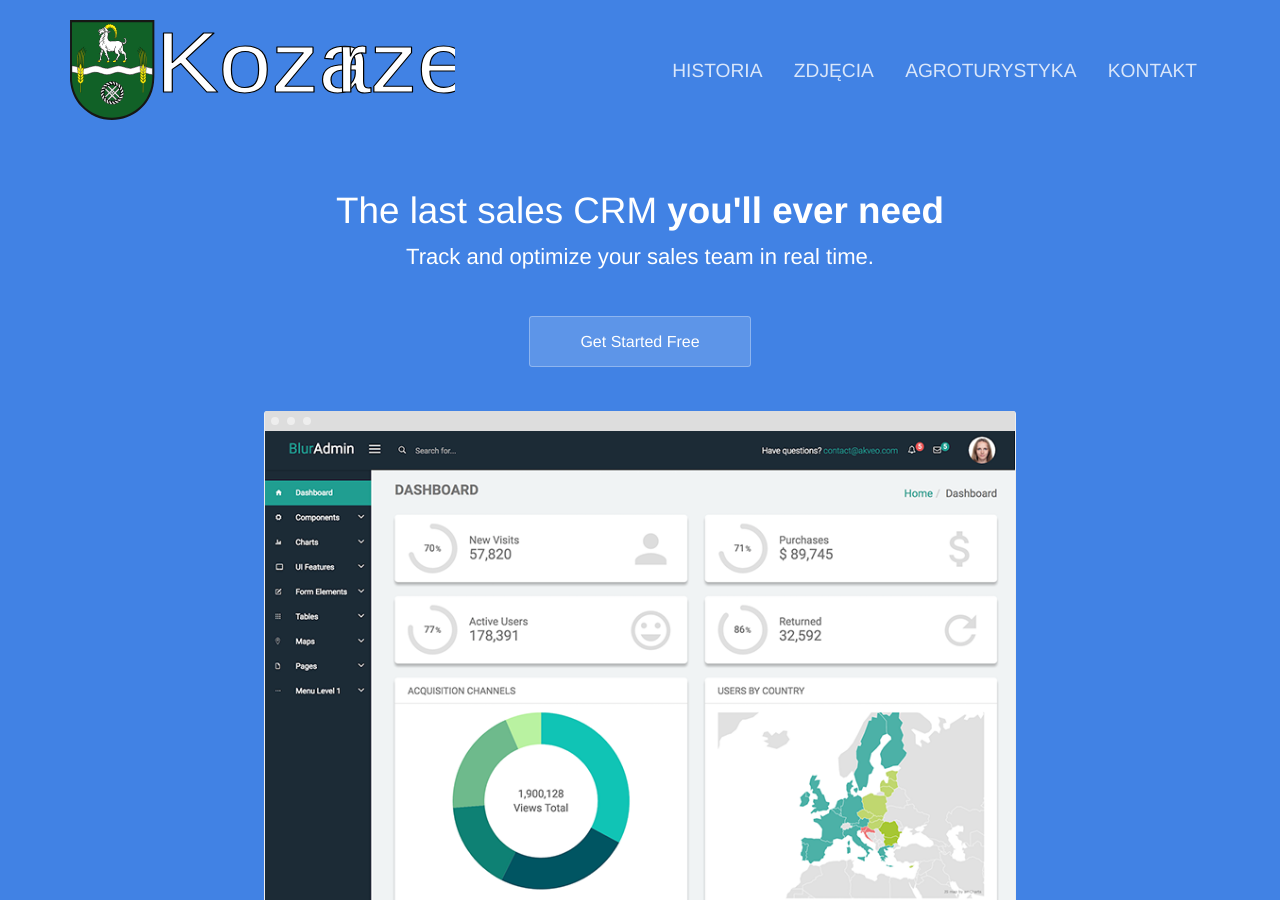
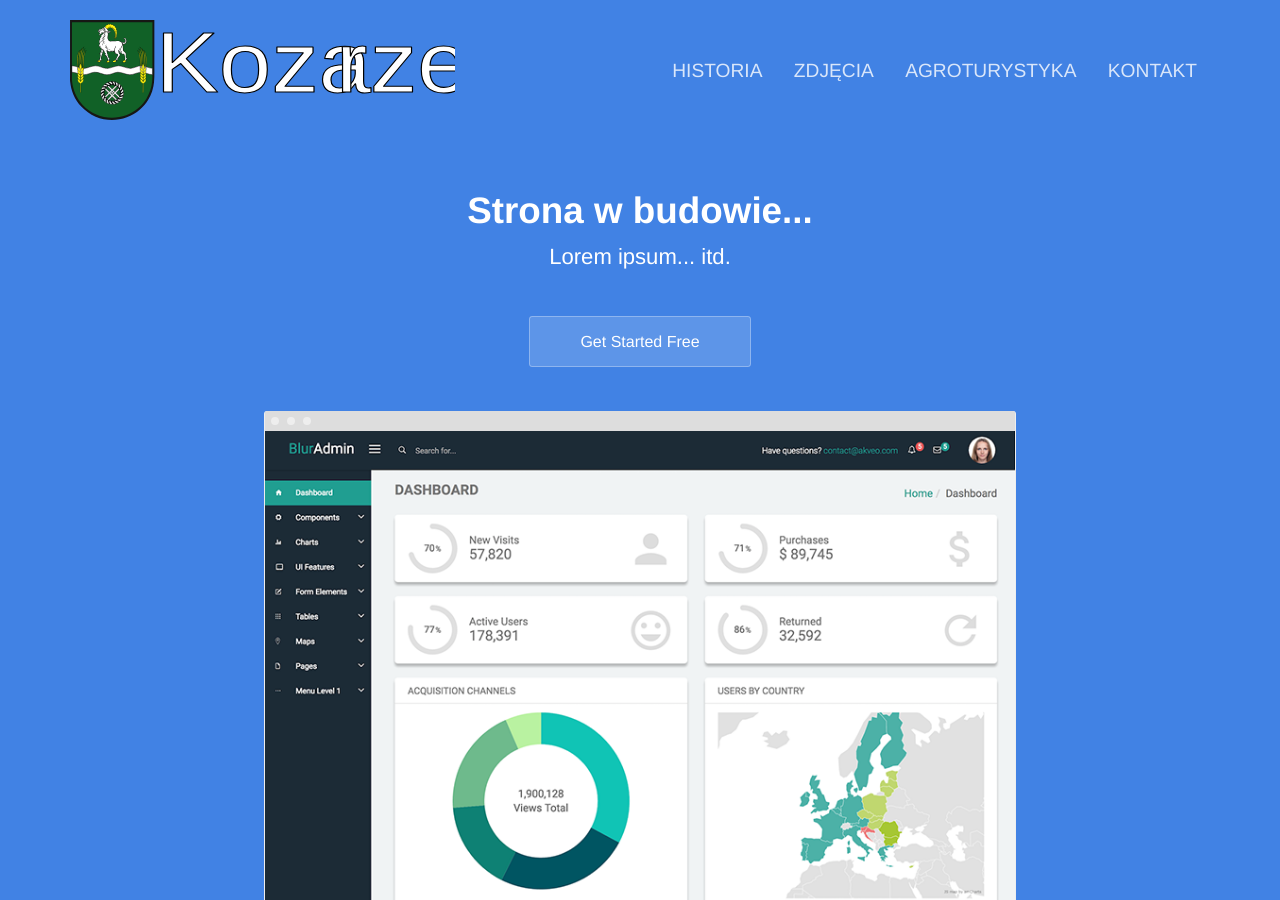
Before and after one commit to maxiemoose/kozarze, a Jekyll site: the page built from index.html, in a window 1280 px wide and 900 px high. Built offline with Jekyll 4.4.1, drawn with Linux system fonts in a browser that asks for light colours.

Commit message:
Update index.html

```diff
--- a/index.html
+++ b/index.html
@@ -4,8 +4,8 @@ description: Track and optimize your sales team in real time
 ---
 <section class="hero">
 	<div class="text-container">
-		<h1 class="editable">The last sales CRM <strong>you'll ever need</strong></h1>
-		<p class="subtext editable">Track and optimize your sales team in real time.</p>
+		<h1 class="editable"><strong>Strona w budowie...</strong></h1>
+		<p class="subtext editable">Lorem ipsum... itd.</p>
 		<div class="cta button alt"><a href="{{ site.baseurl }}/contact/">Get Started Free</a></div>
 		<div>
 			<img src="{{ site.baseurl }}/images/dashboard.png" alt="Screenshot" class="screenshot editable" />
```
